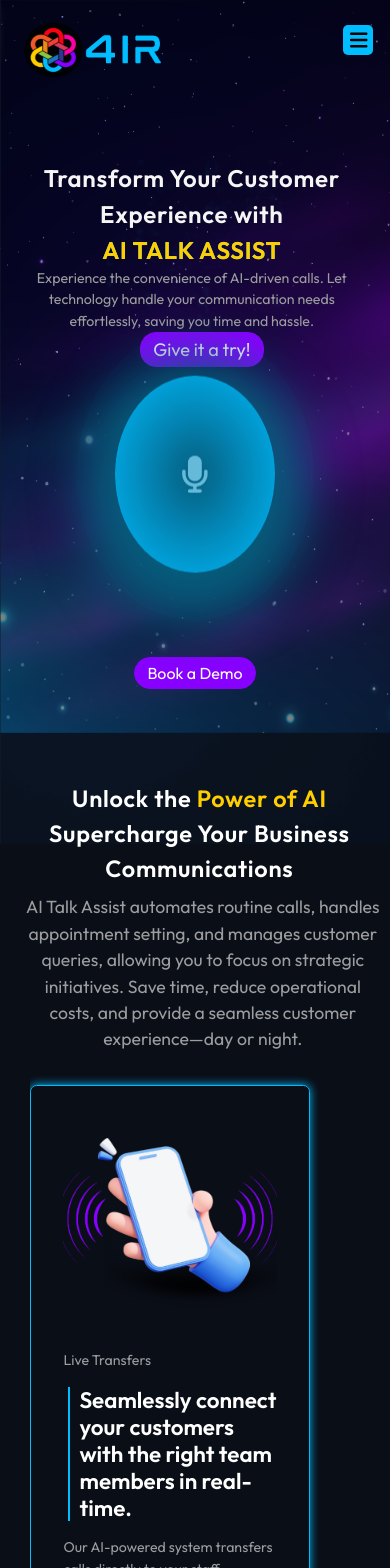
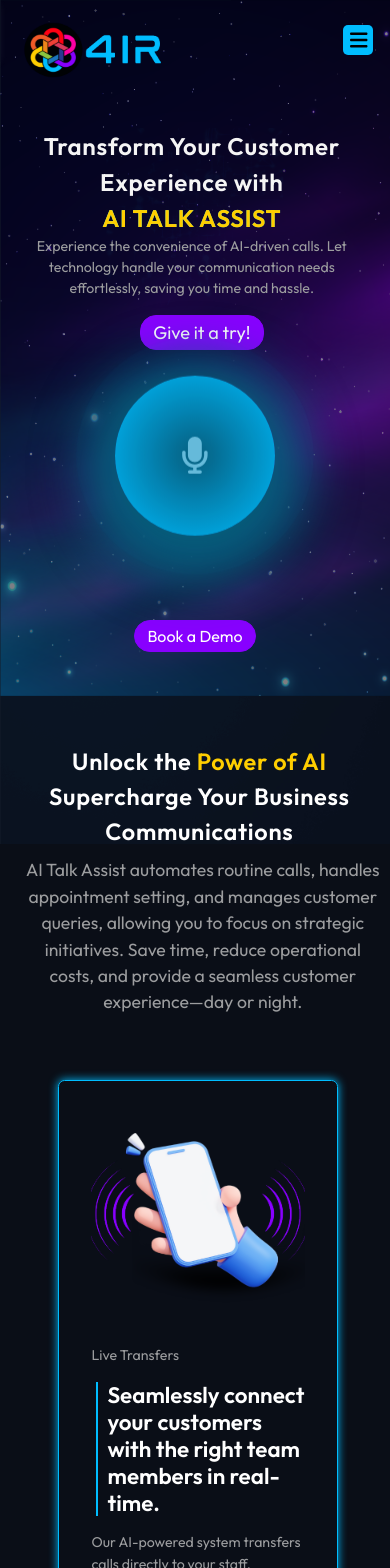
Before and after one commit to ShahbazNadeem/4ir, a Next.js app: page /services/AitalkAssist in a window 390 px wide. Shown: the top 1568 px of the page. Built offline with nearby package versions, Linux system fonts and the light colour scheme.

Commit message:
bug fixed

```diff
--- a/public/assets/css/pages/services.css
+++ b/public/assets/css/pages/services.css
@@ -304,7 +304,7 @@
     }
 
     .services_section {
-        margin: -2rem auto;
+        margin: 0rem auto;
         left: 2%;
     }
     .ratio_40{
--- a/public/assets/css/pages/startegic-counselling.css
+++ b/public/assets/css/pages/startegic-counselling.css
@@ -270,7 +270,7 @@
 
     .aitalkassist .home-content {
         left: unset !important;
-        top: unset !important;
+        /* top: unset !important; */
         width: 100% !important;
     }
     .home-content .aitalk-heading {
@@ -299,13 +299,16 @@
     }
     .boxs_container .box{
         max-width: 80% !important;
-        left: 1% !important;
+        left: 9% !important;
     }
 }
 @media (max-width: 480px) {
     .boxs_container  .boxcustom {
       max-width: 80% !important;
-      left: -10% !important;
+      left: -3% !important;
+  }
+  .home-section .home-content .mic_text{
+    top: 109%;
   }
   }
 .modal-content {
--- a/src/Componenets/mic/Mic.jsx
+++ b/src/Componenets/mic/Mic.jsx
@@ -2,7 +2,7 @@
 import { FontAwesomeIcon } from "@fortawesome/react-fontawesome";
 import { faMicrophone } from "@fortawesome/free-solid-svg-icons";
 
-const Mic = ({ isLoading, handleMicClick, layout }) => {
+const Mic = ({ isLoading, handleMicClick, layout , width }) => {
   return (
     <>
       <div className="mic-sec">
@@ -10,7 +10,7 @@
           <button
             type="button"
             className={`mic ${isLoading ? "loading" : ""}`}
-            style={{ width: "100px", height: "auto" }}
+            style={{ width:  "50px" , height: "50px" }}
             onClick={handleMicClick}
           >
             {isLoading ? (
```
